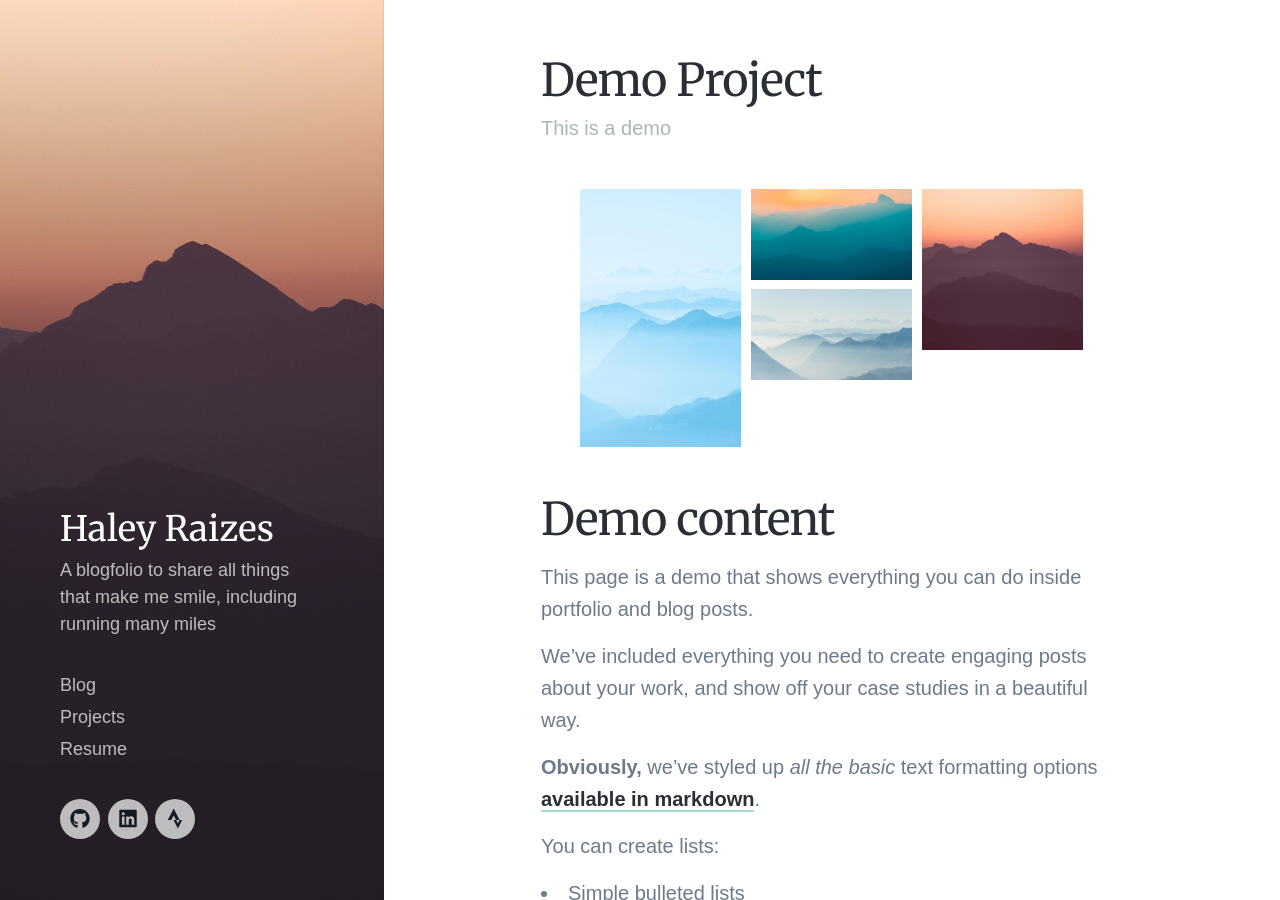
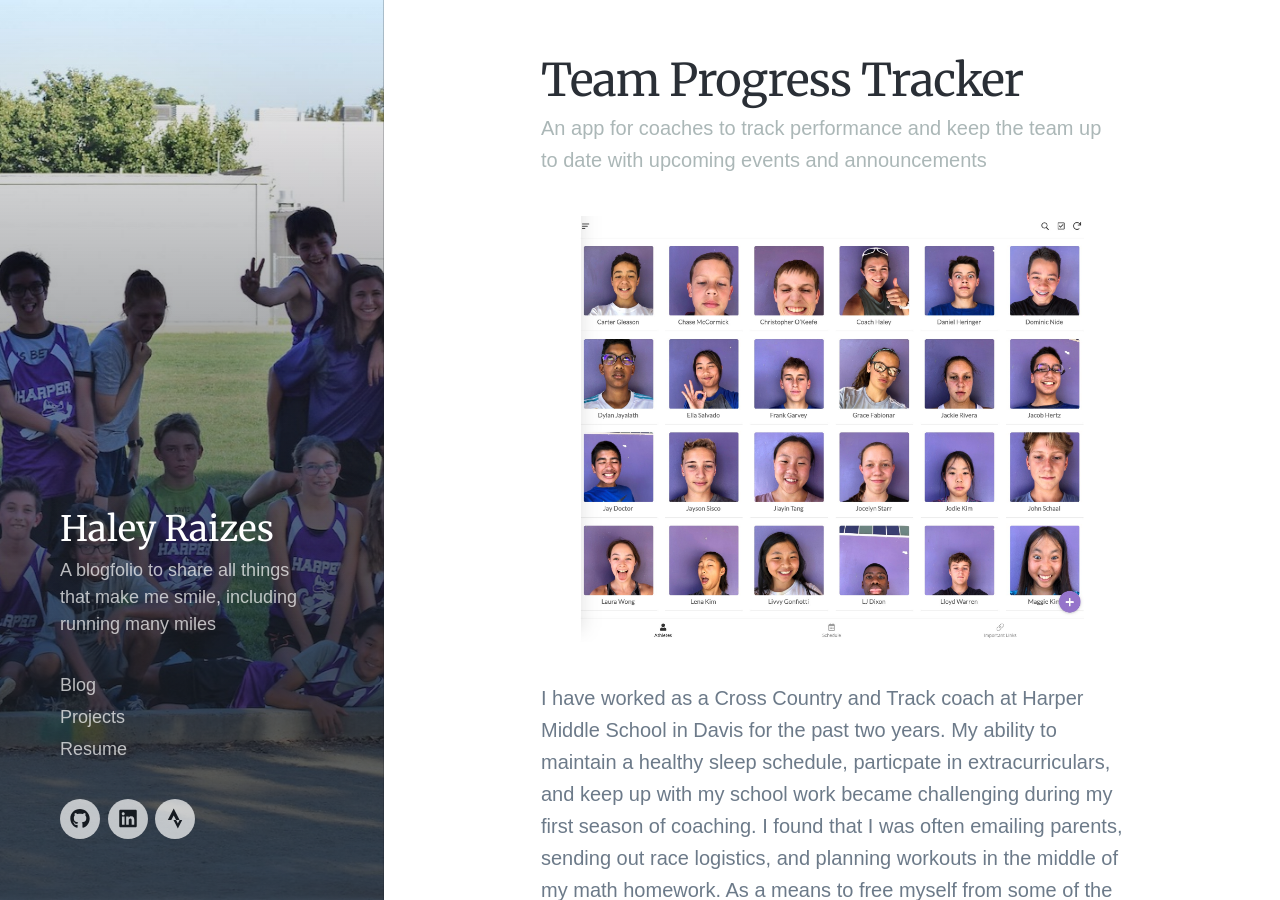
Before and after one commit to hraizes/hraizes.github.io, a Jekyll site: the page built from _projects/2018-06-30-demo-project.md, in a window 1280 px wide and 900 px high. Built offline with Jekyll 4.4.1, drawn with Linux system fonts in a browser that asks for light colours; nearby versions of some CDN libraries; some web fonts are replaced; some of the changed text lies outside the part shown.

Commit message:
First artciel and project

````diff
--- a/_projects/2018-06-30-demo-project.md
+++ b/_projects/2018-06-30-demo-project.md
@@ -1,108 +1,14 @@
 ---
-title: 'Demo Project'
-subtitle: 'This is a demo'
+title: 'Team Progress Tracker'
+subtitle: 'An app for coaches to track performance and keep the team up to date with upcoming events and announcements'
 date: 2018-06-30 00:00:00
-featured_image: '/images/demo/demo-square.jpg'
+featured_image: '/images/projects/team.jpg'
 ---
 
-<div class="gallery" data-columns="3">
-    <img src="/images/demo/demo-portrait.jpg">
-    <img src="/images/demo/demo-landscape.jpg">
-    <img src="/images/demo/demo-square.jpg">
-    <img src="/images/demo/demo-landscape-2.jpg">
+<div class="gallery" data-columns="1">
+    <img src="/images/projects/tpt.jpg">
 </div>
 
-## Demo content
+I have worked as a Cross Country and Track coach at Harper Middle School in Davis for the past two years. My ability to maintain a healthy sleep schedule, particpate in extracurriculars, and keep up with my school work became challenging during my first season of coaching. I found that I was often emailing parents, sending out race logistics, and planning workouts in the middle of my math homework. As a means to free myself from some of the logistical burdens of being a coach, I created an app using appsheet to design a central hub for the team.
 
-This page is a demo that shows everything you can do inside portfolio and blog posts.
-
-We've included everything you need to create engaging posts about your work, and show off your case studies in a beautiful way.
-
-**Obviously,** we’ve styled up *all the basic* text formatting options [available in markdown](https://github.com/adam-p/markdown-here/wiki/Markdown-Cheatsheet).
-
-You can create lists:
-
-* Simple bulleted lists
-* Like this one
-* Are cool
-
-And:
-
-1. Numbered lists
-2. Like this other one
-3. Are great too
-
-You can also add blockquotes, which are shown at a larger width to help break up the layout and draw attention to key parts of your content:
-
-> “Simple can be harder than complex: You have to work hard to get your thinking clean to make it simple. But it’s worth it in the end because once you get there, you can move mountains.”
-
-The theme also supports markdown tables:
-
-| Item                 | Author        | Supports tables? | Price |
-|----------------------|---------------|------------------|-------|
-| Duet Jekyll Theme    | Jekyll Themes | Yes              | $49   |
-| Index Jekyll Theme   | Jekyll Themes | Yes              | $49   |
-| Journal Jekyll Theme | Jekyll Themes | Yes              | $49   |
-
-And footnotes[^1], which link to explanations[^2] at the bottom of the page[^3].
-
-[^1]: Beautiful modern, minimal theme design.
-[^2]: Powerful features to show off your work.
-[^3]: Maintained and supported by the theme developer.
-
-You can throw in some horizontal rules too:
-
----
-
-### Image galleries
-
-Here's a really neat custom feature we added – galleries:
-
-<div class="gallery" data-columns="3">
-	<img src="/images/demo/demo-portrait.jpg">
-	<img src="/images/demo/demo-landscape.jpg">
-	<img src="/images/demo/demo-square.jpg">
-	<img src="/images/demo/demo-landscape-2.jpg">
-</div>
-
-Inspired by the Galleries feature from WordPress, we've made it easy to create grid layouts for your images. Just use a bit of simple HTML in your post to create a masonry grid image layout:
-
-```html
-<div class="gallery" data-columns="3">
-    <img src="/images/demo/demo-portrait.jpg">
-    <img src="/images/demo/demo-landscape.jpg">
-    <img src="/images/demo/demo-square.jpg">
-    <img src="/images/demo/demo-landscape-2.jpg">
-</div>
-```
-
-*See what we did there? Code and syntax highlighting is built-in too!*
-
-Change the number inside the 'columns' setting to create different types of gallery for all kinds of purposes. You can even click on each image to seamlessly enlarge it on the page.
-
----
-
-### Image carousels
-
-Here's another gallery with only one column, which creates a carousel slide-show instead.
-
-A nice little feature: the carousel only advances when it is in view, so your visitors won't scroll down to find it half way through your images.
-
-<div class="gallery" data-columns="1">
-	<img src="/images/demo/demo-landscape.jpg">
-	<img src="/images/demo/demo-landscape-2.jpg">
-</div>
-
-### What about videos?
-
-Videos are an awesome way to show off your work in a more engaging and personal way, and we’ve made sure they work great on our themes. Just paste an embed code from YouTube or Vimeo, and the theme makes sure it displays perfectly:
-
-<iframe src="https://player.vimeo.com/video/19536258?color=ffffff&title=0&byline=0&portrait=0" width="640" height="360" frameborder="0" webkitallowfullscreen mozallowfullscreen allowfullscreen></iframe>
-
----
-
-## Pretty cool, huh?
-
-We've packed this theme with powerful features to show off your work. Why not put them to use on your new portfolio?
-
-<a href="https://jekyllthemes.io/theme/index-portfolio-jekyll-theme" class="button button--large">Get This Theme</a>
+Inside the app, parents can find a link to a google form to nodify me of athlete absenses. They can find practice times, race locations, and workout plans for the week. Additionally, each athlete has their own portfolio to track their improvement throughout the season and create personal goals. You can test and view the real version of the application [here](https://www.appsheet.com/start/2d50c2b0-a166-4895-97fa-8776eb35f248#appName=TeamProgressTracker-1051736&page=gallery&sort=%5B%7B%22Column%22%3A%22Name%22%2C%22Order%22%3A%22Ascending%22%7D%5D&table=Athlete&view=Athletes).
--- a/_sass/_includes/_blog.scss
+++ b/_sass/_includes/_blog.scss
@@ -23,6 +23,10 @@
 
 .blog-post {
 	margin-top: 40px;
+	height: 85%;
+	width: 85%;
+	margin-left: auto;
+	margin-right: auto;
 
 	@include mq(tabletp) {
 		margin-top: 60px;
--- a/_sass/_includes/_portfolio.scss
+++ b/_sass/_includes/_portfolio.scss
@@ -24,6 +24,10 @@
 .portfolio-item {
 	position: relative;
 	margin-top: 20px;
+	height: 85%;
+	width: 85%;
+	margin-right: auto;
+	margin-left: auto;
 
 	@include mq(tabletp) {
 		margin-top: 35px;
--- a/blogs/index.html
+++ b/blogs/index.html
@@ -1,7 +1,7 @@
 ---
 layout: default
 title: A stunning personal blog Jekyll theme
-description: Journal is a stunning personal blog Jekyll theme with an image-focused design.
+description: A stunning personal blog Jekyll theme with an image-focused design.
 featured_image: /images/outdoors/sunflowers.jpg
 ---
 
````
Also changed, not shown: _pages/index.md (+0 -10 lines), images/projects/team.jpg (added), images/projects/tpt.jpg (added).
